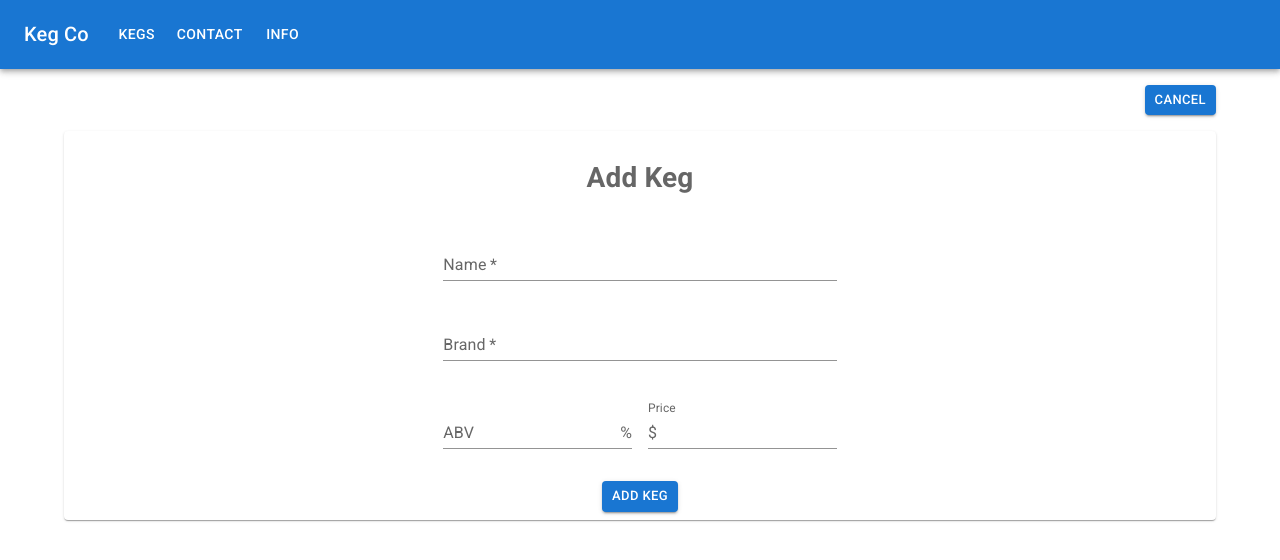
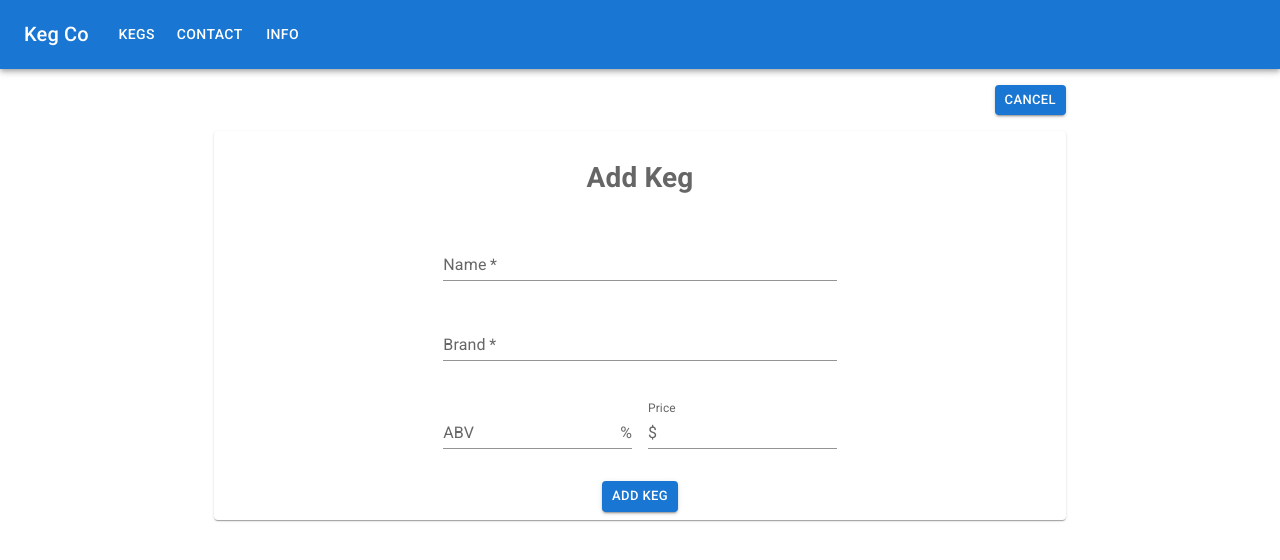
Before and after one commit to dlinds/tap-room, a React (Create React App) app: page / in a window 1280 px wide. Shown: the top 560 px of the page. Built offline with nearby package versions, Linux system fonts and the light colour scheme.

Commit message:
change main layout to md instead of lg

```diff
--- a/src/components/Kegs/KegParentContainer.js
+++ b/src/components/Kegs/KegParentContainer.js
@@ -83,7 +83,7 @@ class KegParentContainer extends React.Component {
     return (
       <React.Fragment>
         <CssBaseline />
-        <Container maxWidth="lg" sx={{ p: 2 }} >
+        <Container maxWidth="md" sx={{ p: 2 }} >
           <Grid container spacing={2} >
             <Grid item xs={10}>
             </Grid>
```
